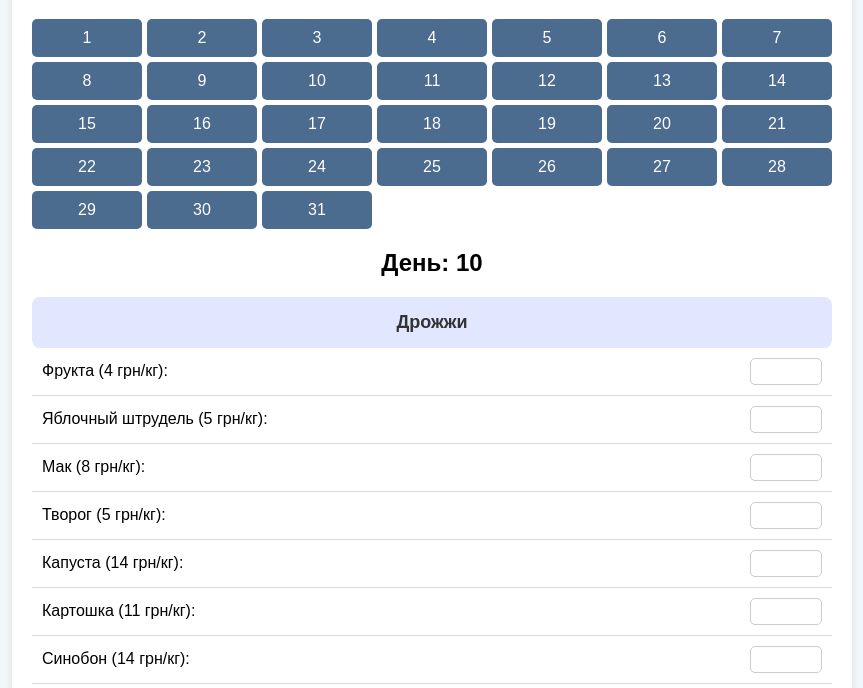
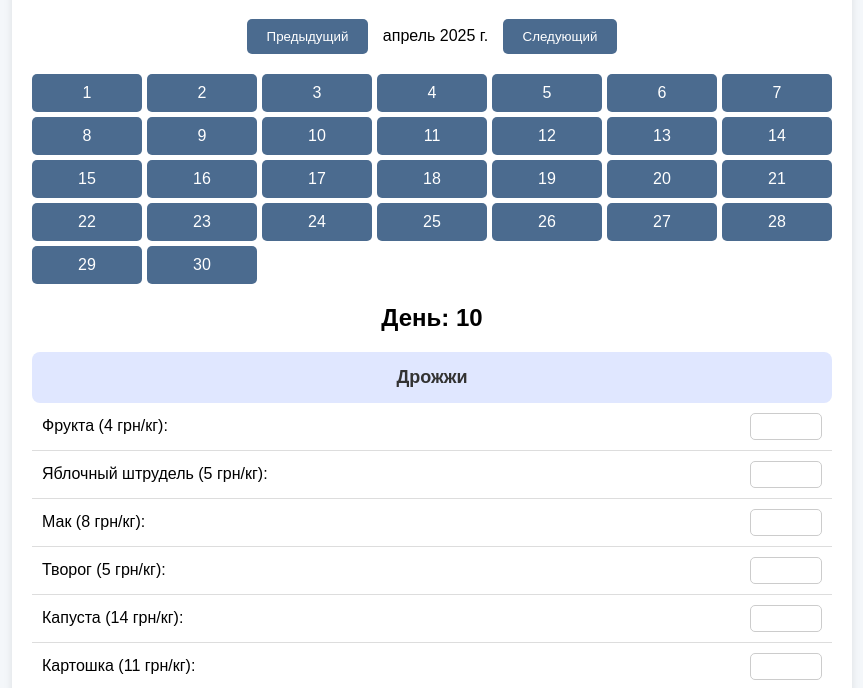
Before and after one commit to iReenzyy/Calculating-Money, a plain HTML site: page index.html in a window 1280 px wide. Both pictures are taken after a click on the button "10". Shown: the part 101-789 px from the top of the page, without its empty margins (208-1071 px from the left). Drawn offline with Linux system fonts and the light colour scheme.

Commit message:
Update index.html

```diff
--- a/index.html
+++ b/index.html
@@ -80,11 +80,31 @@
             background: #ffe5e5;
             border-radius: 10px;
         }
+        .month-nav {
+            margin-bottom: 20px;
+        }
+        .month-nav button {
+            padding: 10px 20px;
+            margin: 0 10px;
+            background: #4b6b8f;
+            color: white;
+            border: none;
+            border-radius: 5px;
+            cursor: pointer;
+        }
+        .month-nav button:hover {
+            background: #355070;
+        }
     </style>
 </head>
 <body>
     <div class="container">
         <h1>Календарь зарплаты</h1>
+        <div class="month-nav">
+            <button onclick="changeMonth(-1)">Предыдущий</button>
+            <span id="currentMonth"></span>
+            <button onclick="changeMonth(1)">Следующий</button>
+        </div>
         <div class="calendar" id="calendar"></div>
         <div id="details"></div>
         <div id="grandTotal" class="grand-total">Общая сумма: 0 грн</div>
@@ -98,11 +118,17 @@
         };
         const data = JSON.parse(localStorage.getItem('salaryData')) || {};
         let selectedDate = null;
+        let currentMonth = new Date().getMonth();
+        let currentYear = new Date().getFullYear();
 
         function renderCalendar() {
             const calendar = document.getElementById("calendar");
             calendar.innerHTML = "";
-            for (let i = 1; i <= 31; i++) {
+            const daysInMonth = new Date(currentYear, currentMonth + 1, 0).getDate();
+            document.getElementById("currentMonth").textContent =
+                new Date(currentYear, currentMonth).toLocaleString('ru', { month: 'long', year: 'numeric' });
+
+            for (let i = 1; i <= daysInMonth; i++) {
                 const btn = document.createElement("button");
                 btn.textContent = i;
                 btn.onclick = () => selectDate(i);
@@ -110,14 +136,29 @@
             }
         }
 
+        function changeMonth(delta) {
+            currentMonth += delta;
+            if (currentMonth < 0) {
+                currentMonth = 11;
+                currentYear--;
+            } else if (currentMonth > 11) {
+                currentMonth = 0;
+                currentYear++;
+            }
+            selectedDate = null;
+            renderCalendar();
+            document.getElementById("details").innerHTML = "";
+            updateGrandTotal();
+        }
+
         function selectDate(date) {
-            selectedDate = date;
+            selectedDate = `${currentYear}-${String(currentMonth + 1).padStart(2, '0')}-${String(date).padStart(2, '0')}`;
             renderDetails();
         }
 
         function renderDetails() {
             const details = document.getElementById("details");
-            details.innerHTML = `<h2>День: ${selectedDate}</h2>`;
+            details.innerHTML = `<h2>День: ${selectedDate.split('-')[2]}</h2>`;
             let total = 0;
             Object.keys(items).forEach(category => {
                 details.innerHTML += `<div class='category'>${category}</div>`;
@@ -147,12 +188,15 @@
         function updateGrandTotal() {
             let grandTotal = 0;
             Object.keys(data).forEach(day => {
-                Object.keys(data[day]).forEach(category => {
-                    Object.keys(data[day][category]).forEach(item => {
-                        const weight = parseFloat(data[day][category][item]) || 0;
-                        grandTotal += weight * items[category][item];
+                const [year, month] = day.split('-');
+                if (parseInt(year) === currentYear && parseInt(month) === currentMonth + 1) {
+                    Object.keys(data[day]).forEach(category => {
+                        Object.keys(data[day][category]).forEach(item => {
+                            const weight = parseFloat(data[day][category][item]) || 0;
+                            grandTotal += weight * items[category][item];
+                        });
                     });
-                });
+                }
             });
             document.getElementById("grandTotal").textContent = `Общая сумма: ${grandTotal} грн`;
         }
```
